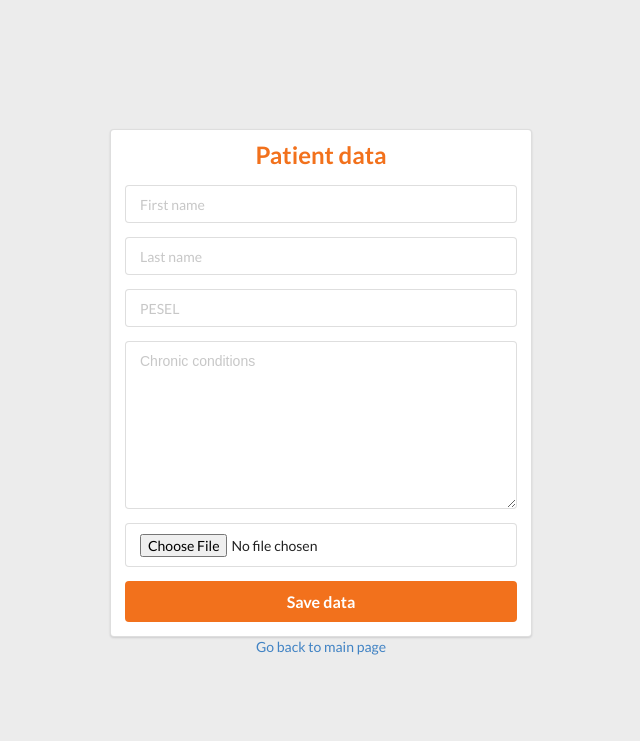
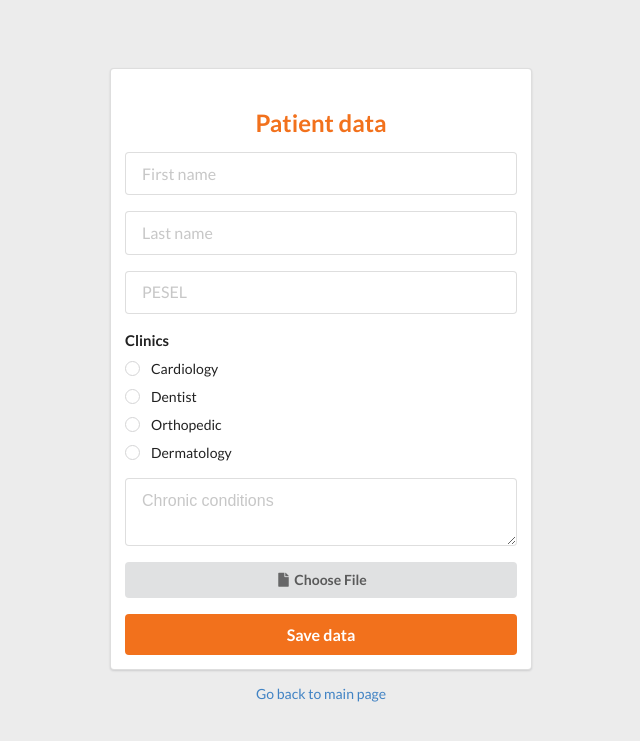
Before and after one commit to IzabelaPopiel/medical_record, a Django app: page /medrecord/save_patient/ in a window 1280 px wide. Shown: the top 741 px of the page, without its empty margins (319-959 px from the left). Run offline with Django 3.2, Linux system fonts and the light colour scheme.

Commit message:
choosing clinics added

```diff
--- a/medrecord/templates/medrecord/save_patient.html
+++ b/medrecord/templates/medrecord/save_patient.html
@@ -19,6 +19,12 @@
             max-width: 450px;
         }
 
+        .left-aligned-checkboxes {
+             text-align: left;
+        }
+
+
+
 
 
 
@@ -30,7 +36,7 @@
 <body>
 
 <div class="ui middle aligned center aligned grid">
-    <div class="column">
+    <div class="sixteen wide column">
         {% if messages %}
         {% for message in messages %}
         <div class="ui error message">
@@ -41,11 +47,11 @@
         {% endfor %}
 
         {% endif %}
+        <div class="ui segment">
 
-        <form class="ui large form" action="{% url 'medrecord:save_patient'%}" method="post">
-            {% csrf_token %}
+            <form class="ui large form" action="{% url 'medrecord:save_patient'%}" method="post">
+                {% csrf_token %}
 
-            <div class="ui segment">
                 <h2 class="ui orange header">
                     <div class="content">
                         Patient data
@@ -67,21 +73,59 @@
                                required>
                     </div>
                 </div>
+                <div class="field ">
+                    <div class="grouped fields left-aligned-checkboxes">
+                        <label>Clinics</label>
+                        <div class="field">
+                            <div class="ui radio checkbox">
+                                <input type="radio" name="cariology">
+                                <label>Cardiology</label>
+                            </div>
+                        </div>
+                        <div class="field">
+                            <div class="ui radio checkbox">
+                                <input type="radio" name="dentist">
+                                <label>Dentist</label>
+                            </div>
+                        </div>
+                        <div class="field">
+                            <div class="ui radio checkbox">
+                                <input type="radio" name="orthopedic">
+                                <label>Orthopedic</label>
+                            </div>
+                        </div>
+                        <div class="field">
+                            <div class="ui radio checkbox">
+                                <input type="radio" name="Dermatology">
+                                <label>Dermatology</label>
+                            </div>
+                        </div>
+                    </div>
+                </div>
 
                 <div class="field">
 
-                    <textarea class="ui" placeholder="Chronic conditions" name="chronic_conditions"></textarea>
+                    <textarea class="ui" rows="2" placeholder="Chronic conditions" name="chronic_conditions"></textarea>
                 </div>
+
+<!--                <div class="field">-->
+<!--                    <input type="file" class="ui fluid orange  button" name="file_path"/>-->
+<!--                </div>-->
                 <div class="field">
-                    <input type="file" name="file_path"/>
+                    <div>
+                        <label for="file" class="ui icon fluid button">
+                            <i class="file icon"></i>
+                            Choose File</label>
+                        <input type="file" id="file" name="file_path" style="display:none">
+                    </div>
                 </div>
                 <button class="ui fluid large orange submit button" type="submit">Save data</button>
-            </div>
 
-        </form>
+            </form>
+        </div>
         <a href="{% url 'medrecord:index' %}">Go back to main page</a>
+    </div>
 
-    </div>
 </div>
 
 
```
